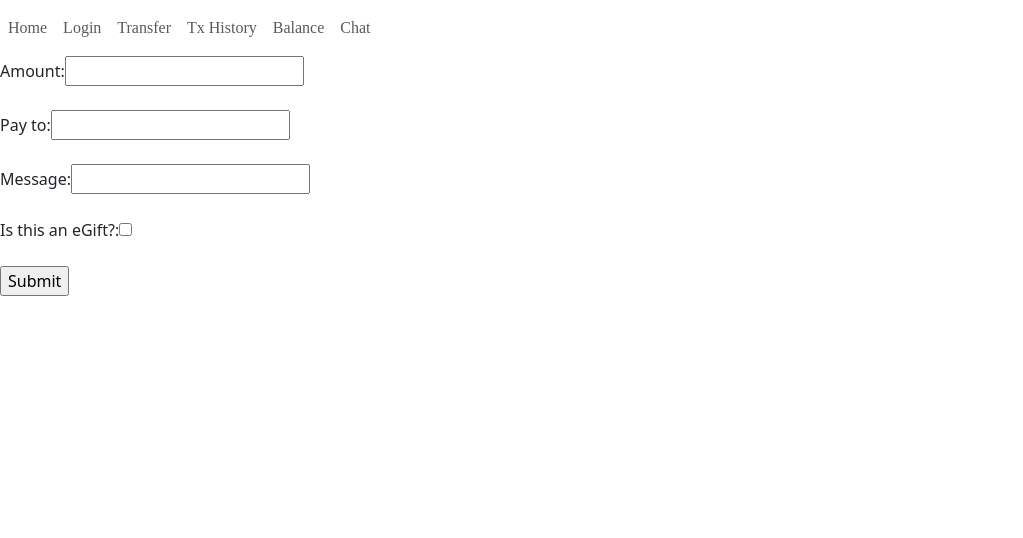
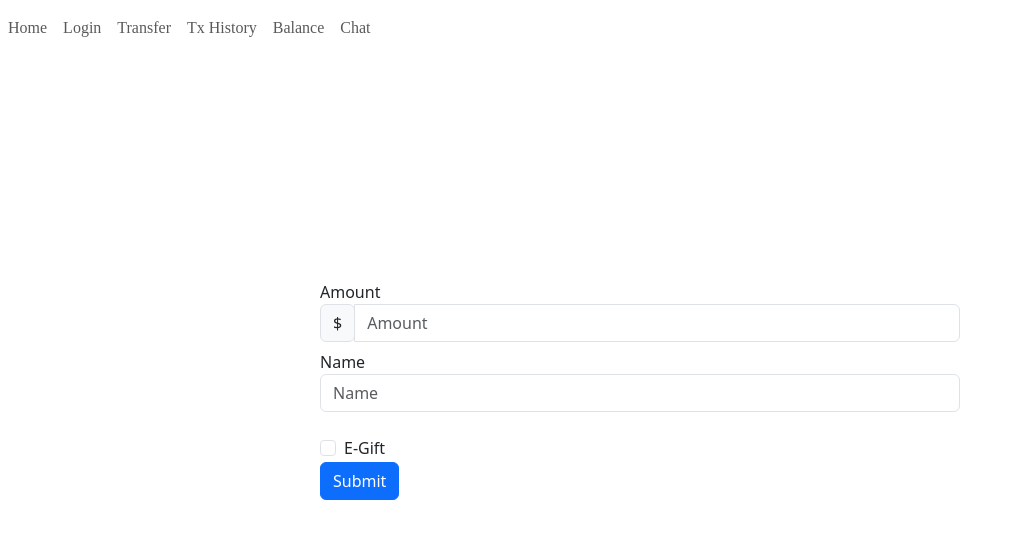
Before and after one commit to melvincwng/TT4_Group2, a React (Create React App) app in the folder techtrek/: page /transfer in a window 1280 px wide. Shown: the top 538 px of the page, without its empty margins (0-1023 px from the left). Built offline with nearby package versions, Linux system fonts and the light colour scheme.

Commit message:
bootstrap form

```diff
--- a/techtrek/src/App.css
+++ b/techtrek/src/App.css
@@ -36,3 +36,9 @@
     transform: rotate(360deg);
   }
 }
+
+.Form-centered {
+  position: fixed;
+  top: 35%;
+  left: 25%;
+}
--- a/techtrek/src/components/Transfer.js
+++ b/techtrek/src/components/Transfer.js
@@ -1,21 +1,32 @@
 import React from "react";
+import "bootstrap/dist/css/bootstrap.min.css";
+import '../App.css';
 
 export default function transfer() {
   return (
     <form>
-        Amount:
-        <input type="text" name="name" />
-        <br/><br/>
-        Pay to:
-        <input type="text" name="payto" />
-        <br/><br/>
-        Message:
-        <input type="text" name="message" />
-        <br/><br/>
-        Is this an eGift?:
-        <input type="checkbox" name="egift"/>
-        <br/><br/>
-        <input type="submit" value="Submit" />
+        <div class="mx-auto Form-centered" style={{width: 50 + '%'}}>
+            <label class="sr-only" for="amount">Amount</label>
+            <div class="input-group mb-2 mr-sm-2">
+                <div class="input-group-prepend">
+                <div class="input-group-text">$</div>
+                </div>
+                <input type="text" class="form-control" id="amount" placeholder="Amount" />
+            </div>
+
+            <div class="form-group">
+                <label for="name">Name</label>
+                <input type="text" class="form-control" id="name" placeholder="Name"/>
+            </div>
+
+            <br/>
+            <div class="form-check">
+                <input type="checkbox" class="form-check-input" id="egift"/>
+                <label class="form-check-label" for="exampleCheck1">E-Gift</label>
+            </div>
+
+            <button type="submit" class="btn btn-primary">Submit</button>
+        </div>
     </form>
   );
 }
```
